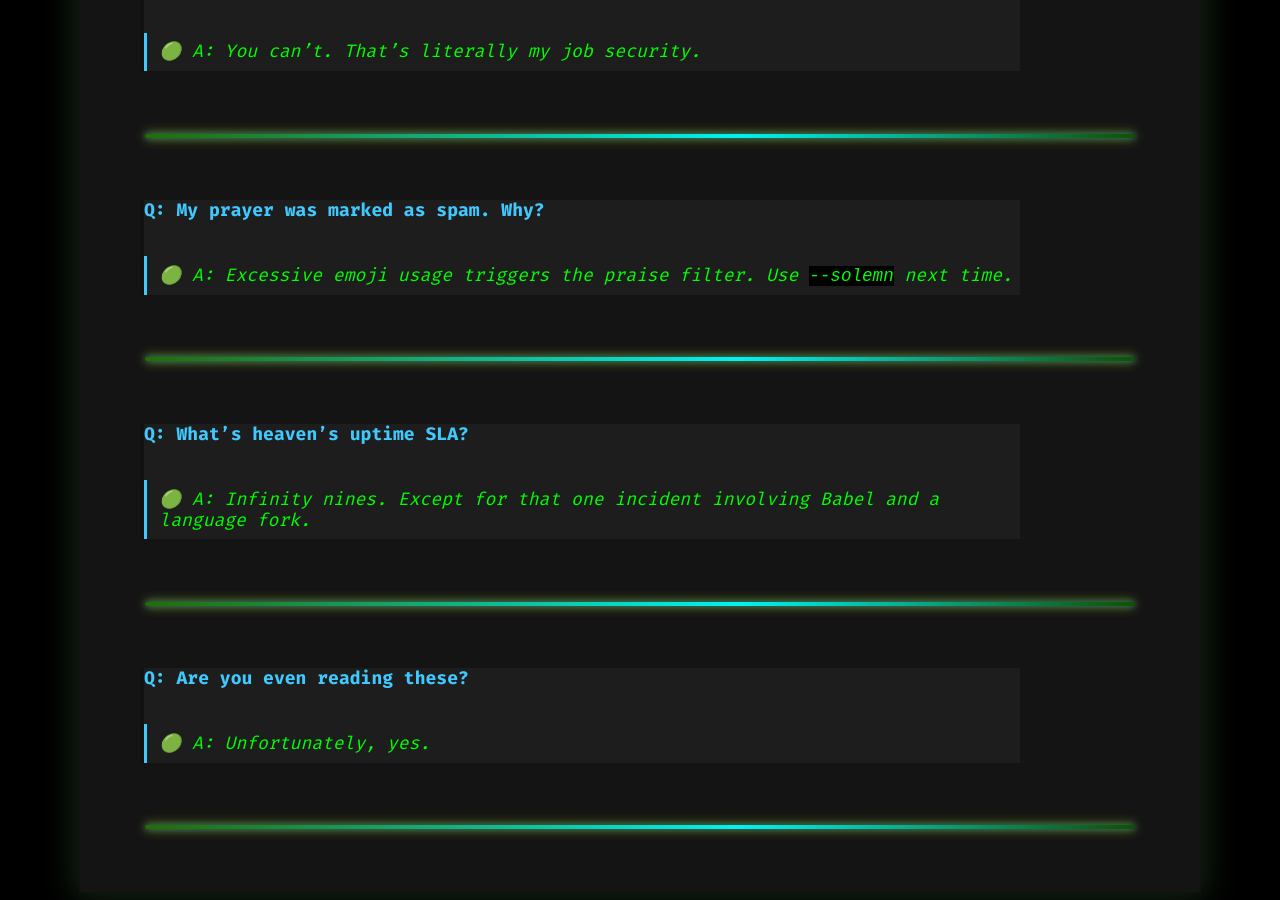
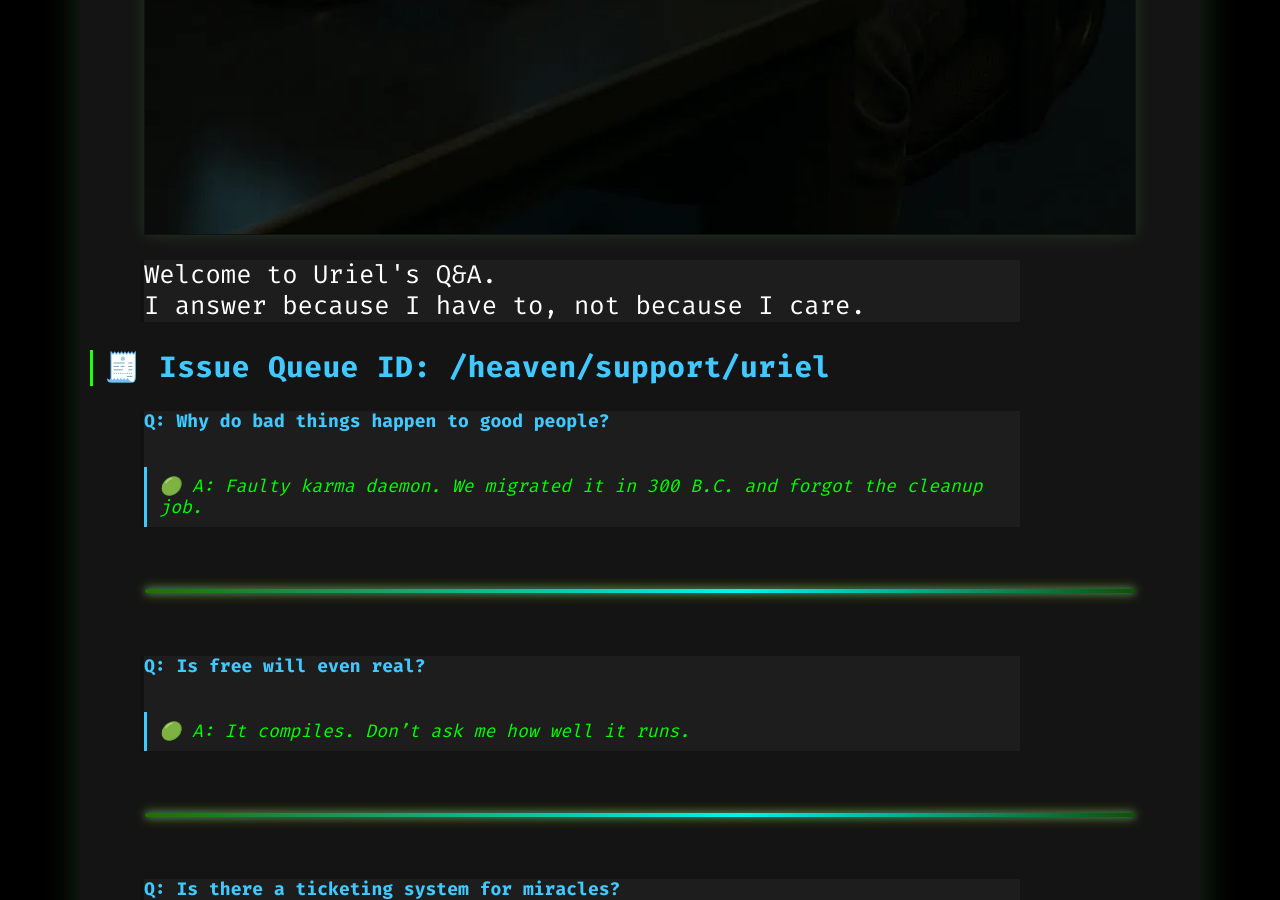
Before and after one commit to anthonypdawson/divine-devops-universe, a Jekyll site: the page built from _posts/2025-05-31-ask-uriel-q-and-a.md, in a window 1280 px wide and 900 px high, scrolled down 2741 px. Built offline with Jekyll 4.4.1, drawn with Linux system fonts in a browser that asks for light colours; some web fonts are replaced; comment, search, counter and statistics services are not loaded.

Commit message:
Update image reference and enhance intro section in the Ask Uriel post

```diff
--- a/_posts/2025-05-31-ask-uriel-q-and-a.md
+++ b/_posts/2025-05-31-ask-uriel-q-and-a.md
@@ -5,8 +5,14 @@ intro: "Ask Uriel – Issue Queue Highlights"
 summary: "A record of Uriel’s responses to common inquiries submitted to the celestial issue queue, addressing matters of fate, free will, and support protocol."
 date: 2025-05-31 10:00:00
 tags: [uriel, support, parody, devops, faq]
-image: /assets/images/posts/uriel.webp
+image: /assets/images/posts/ask-uriel.webp
 ---
+
+<div class="uriel-intro">
+  <img src="{{ '/assets/images/posts/uriel.webp' | relative_url }}" alt="Uriel icon" />
+  <blockquote>Welcome to Uriel's Q&A.<br/>
+  I answer because I have to, not because I care.</blockquote>
+</div>
 
 ### **🧾 Issue Queue ID: /heaven/support/uriel**
 
```
